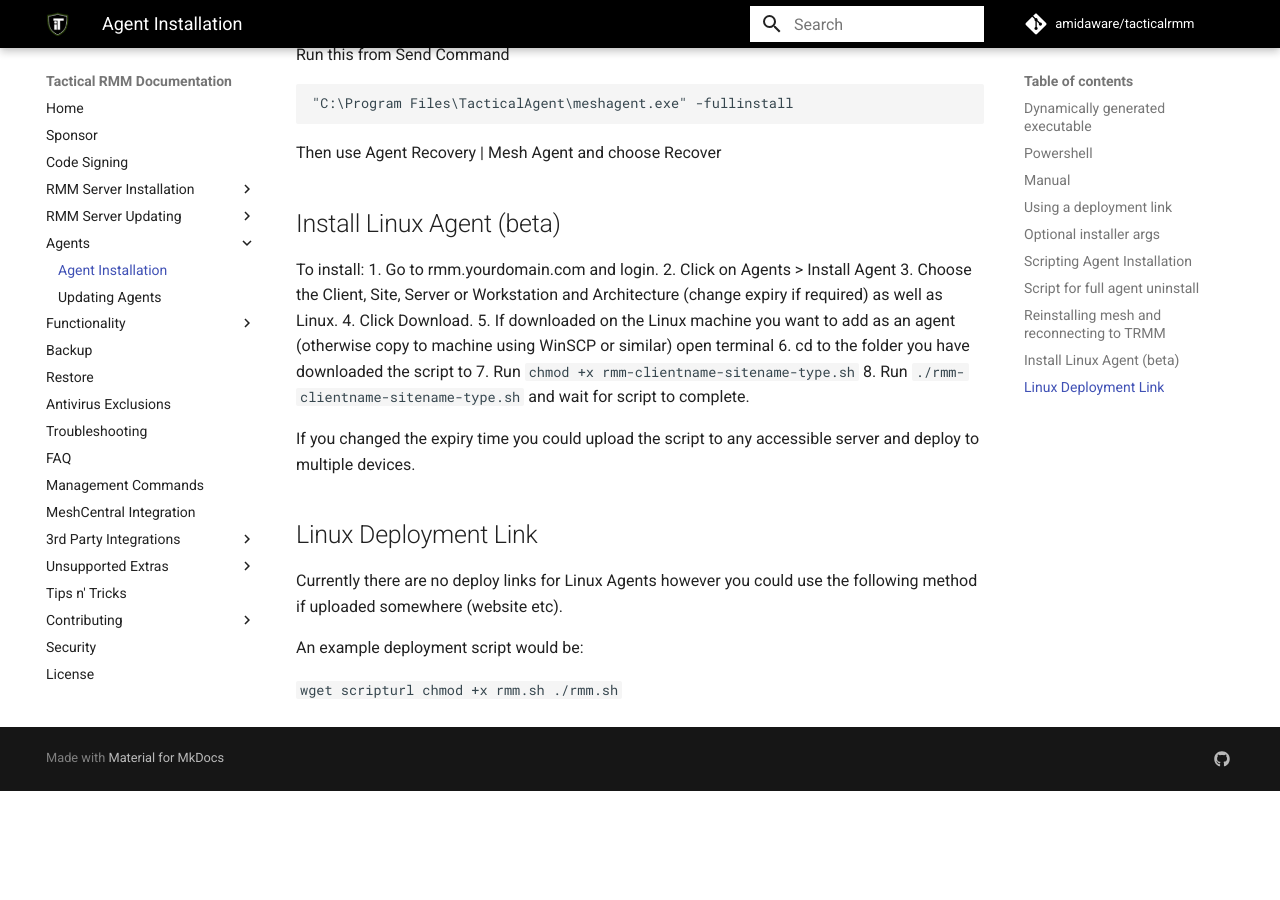
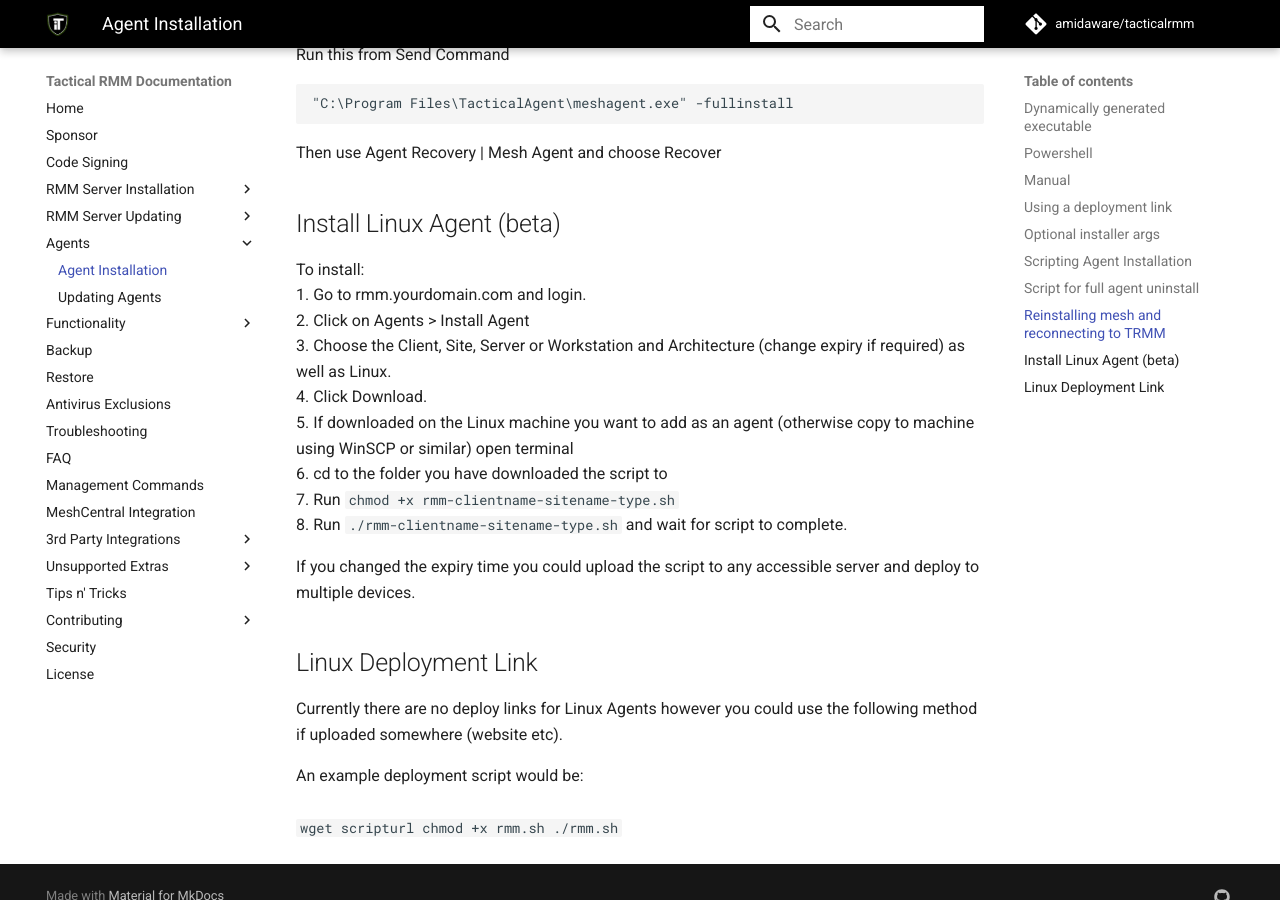
Before and after one commit to amidaware/trmm-docs, an MkDocs documentation site: the page built from docs/install_agent.md, in a window 1280 px wide and 900 px high, scrolled down 4029 px. Built offline with MkDocs 1.6.1 and Material for MkDocs 9.7.7, drawn with Linux system fonts in a browser that asks for light colours; comment, search, counter and statistics services are not loaded; before the commit the page ends 4820 px from its top, so only the background shows below that.

Commit message:
Update install_agent.md

````diff
--- a/docs/install_agent.md
+++ b/docs/install_agent.md
@@ -150,15 +150,15 @@
 
 ## Install Linux Agent (beta)
 
-To install:
-1. Go to rmm.yourdomain.com and login.
-2. Click on Agents > Install Agent
-3. Choose the Client, Site, Server or Workstation and Architecture (change expiry if required) as well as Linux.
-4. Click Download.
-5. If downloaded on the Linux machine you want to add as an agent (otherwise copy to machine using WinSCP or similar) open terminal
-6. cd to the folder you have downloaded the script to
-7. Run `chmod +x rmm-clientname-sitename-type.sh`
-8. Run `./rmm-clientname-sitename-type.sh` and wait for script to complete.
+To install:<br/>
+1. Go to rmm.yourdomain.com and login.<br/>
+2. Click on Agents > Install Agent<br/>
+3. Choose the Client, Site, Server or Workstation and Architecture (change expiry if required) as well as Linux.<br/>
+4. Click Download.<br/>
+5. If downloaded on the Linux machine you want to add as an agent (otherwise copy to machine using WinSCP or similar) open terminal <br/>
+6. cd to the folder you have downloaded the script to<br/>
+7. Run `chmod +x rmm-clientname-sitename-type.sh`<br/>
+8. Run `./rmm-clientname-sitename-type.sh` and wait for script to complete.<br/>
 
 If you changed the expiry time you could upload the script to any accessible server and deploy to multiple devices.
 
@@ -166,8 +166,8 @@
 
 Currently there are no deploy links for Linux Agents however you could use the following method if uploaded somewhere (website etc).
 
-An example deployment script would be:
-
+An example deployment script would be:<br/>
+<br/>
 ```wget scripturl
 chmod +x rmm.sh
 ./rmm.sh```
````
